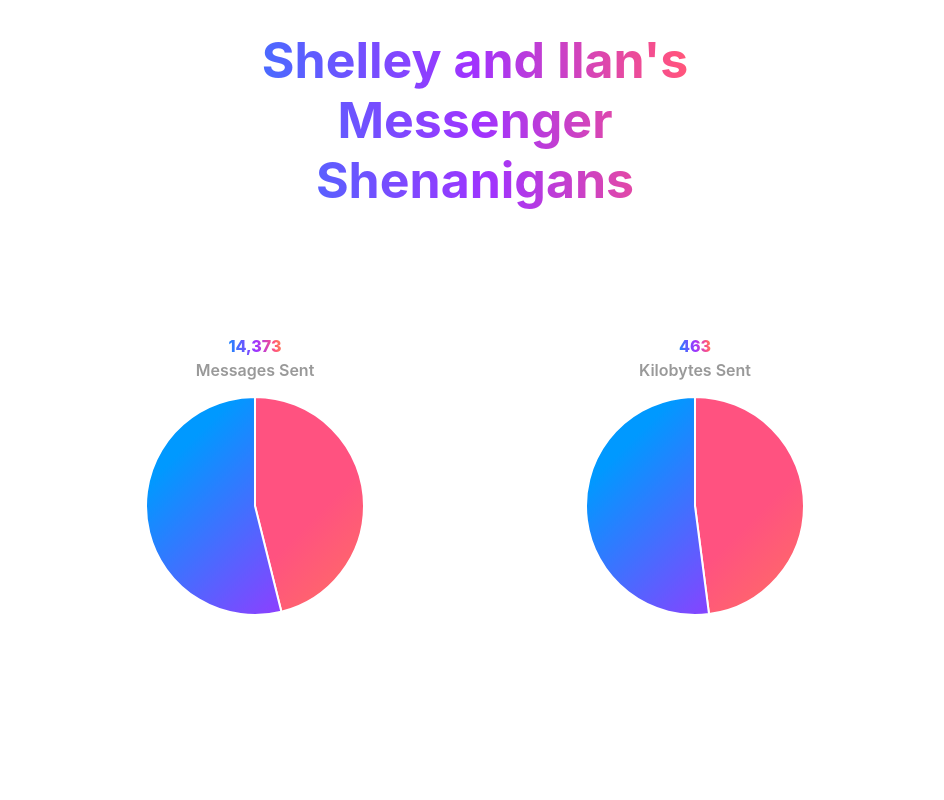
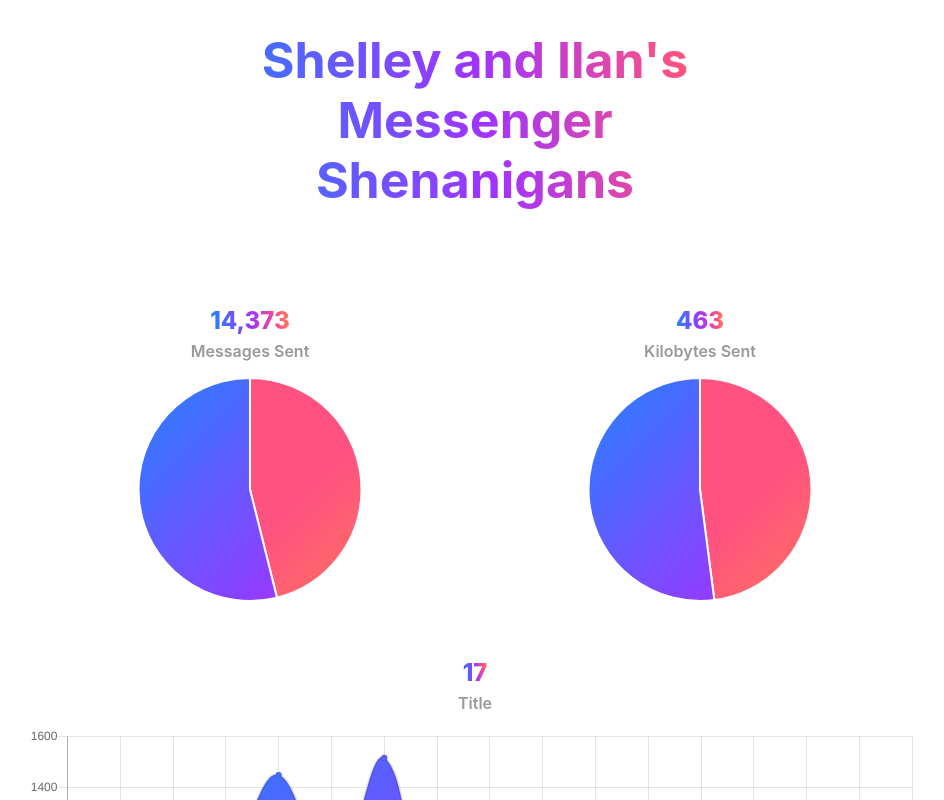
Before and after one commit to ibigio/messenger-stats, a React (Create React App) app: page / in a window 1280 px wide. Shown: the top 800 px of the page, without its empty margins (165-1109 px from the left). Built offline with nearby package versions, Linux system fonts and the light colour scheme.

Commit message:
Added chart for messages over time.

```diff
--- a/package.json
+++ b/package.json
@@ -7,6 +7,7 @@
     "@testing-library/jest-dom": "^5.11.6",
     "@testing-library/react": "^11.2.2",
     "@testing-library/user-event": "^12.2.2",
+    "chartjs-plugin-deferred": "^1.0.1",
     "gh-pages": "^3.1.0",
     "react": "^17.0.1",
     "react-chartjs-2": "^2.11.1",
--- a/src/App.js
+++ b/src/App.js
@@ -1,6 +1,8 @@
 import chat_data from './data/messages.json';
 import MyPie from './components/my_pie';
+import MyLine from './components/my_line';
 import styles from './App.module.css';
+import { monthToSeason, getSeasonOf } from './util';
 
 const names = chat_data.participants.map(p => p.name);
 const firstNames = names.map(n => n.split(' ')[0]);
@@ -17,36 +19,77 @@
     .length
 ));
 
+const messagesOverTime = (() => {
+  const dates = chat_data.messages
+    .map(m => m.timestamp_ms)
+    .sort()
+    .map(m => new Date(m));
+
+  const seasons = [];
+  const counts = [];
+
+  let curSeason = getSeasonOf(dates[0]);
+  let curCount = 0;
+
+  dates.forEach(d => {
+    if (getSeasonOf(d) == curSeason) {
+      curCount++;
+    } else {
+      seasons.push(curSeason);
+      counts.push(curCount);
+      curSeason = getSeasonOf(d);
+      curCount = 0;
+    }
+  });
+  // necessary to avoid off by one
+  seasons.push(curSeason);
+  counts.push(curCount);
+
+  return {
+    seasons: seasons,
+    counts: counts,
+  };
+})();
+
 const colorful = s => (
   <span className={styles.colorful}>{s}</span>
 );
 
-
-const App = () => {
-
-  const data1 = {
+const totalMessagesSentData = {
   units: totalMessagesSent.reduce((total, v) => total + v),
   title: "Messages Sent",
   values: totalMessagesSent,
   labels: firstNames
 };
 
-  const data2 = {
+const totalBytesSentData = {
   units: totalBytesSent.map(x => Math.round(x / 1000)).reduce((total, v) => total + v),
   title: "Kilobytes Sent",
   values: totalBytesSent.map(x => Math.round(x / 1000)),
   labels: firstNames
 };
 
+const messagesOverTimeData = {
+  units: messagesOverTime.counts.length,
+  title: "Title",
+  values: messagesOverTime.counts,
+  labels: messagesOverTime.seasons,
+};
+
+
+const App = () => {
+
   return <>
     <div className={styles.app_container}>
       <div className={styles.center}>
         <h1 className={styles.header} >Shelley and Ilan's Messenger Shenanigans</h1>
       </div>
-      <div className={styles.grid}>
-        <MyPie data={data1} />
-        <MyPie data={data2} />
+      <div className={styles.grid1}>
+        <MyPie data={totalMessagesSentData} />
+        <MyPie data={totalBytesSentData} />
       </div>
+      <MyLine data={messagesOverTimeData} />
+
     </div>
   </>
 }
--- a/src/App.module.css
+++ b/src/App.module.css
@@ -1,5 +1,6 @@
 .app_container {
-  padding: 0 200px;
+  max-width: 900px;
+  margin: 0 auto;
 }
 
 .header {
@@ -10,14 +11,15 @@
   font-size: 50px;
   text-align: center;
   margin: 30px auto;
-  padding-bottom: 80px;
+  margin-bottom: 80px;
 }
 
 .center {
   margin: 0 auto;
 }
 
-.grid {
+.grid1 {
   display: grid;
   grid-template-columns: 1fr 1fr;
+  padding-bottom: 40px;
 }
--- /dev/null
+++ b/src/components/my_line.js
@@ -0,0 +1,48 @@
+import { Line } from 'react-chartjs-2';
+import styles from './my_pie.module.css';
+import { numberWithCommas } from '../util';
+import 'chartjs-plugin-deferred';
+
+export default function MyLine({ data }) {
+
+    const { title, units, values, labels } = data;
+
+    const start1 = 0;
+    const end1 = 700;
+
+    const dataFunc = canvas => {
+        const ctx = canvas.getContext("2d");
+        const gradient = ctx.createLinearGradient(start1, start1, end1, end1);
+        gradient.addColorStop(0, '#0099ff');
+        gradient.addColorStop(0.5, '#a033ff');
+        gradient.addColorStop(0.8, '#ff5280');
+        gradient.addColorStop(0.9, '#ff7061');
+        return {
+            labels: labels,
+            datasets: [{
+                data: values,
+                backgroundColor: gradient,
+            }],
+        }
+    };
+
+    const options = {
+        legend: {
+            display: false
+        },
+        plugins: {
+            deferred: { yOffset: '80%' }
+        }
+    }
+
+    return (
+        <div>
+            <p className={styles.title}>
+                <div className={styles.colorful}>{numberWithCommas(units)}</div> <br /> {title}
+            </p>
+            <div>
+                <Line data={dataFunc} options={options} />
+            </div>
+        </div>
+    );
+}
--- a/src/components/my_pie.js
+++ b/src/components/my_pie.js
@@ -1,15 +1,12 @@
 import { Pie } from 'react-chartjs-2';
 import styles from './my_pie.module.css';
-
-function numberWithCommas(x) {
-    return x.toString().replace(/\B(?=(\d{3})+(?!\d))/g, ",");
-  }
+import { numberWithCommas } from '../util';
 
 export default function MyPie({ data }) {
 
     const { title, units, values, labels } = data;
 
-    const start1 = 100;
+    const start1 = 0;
     const end1 = 250;
 
     const start2 = 200;
@@ -36,6 +33,8 @@
     };
 
     const options = {
+        responsive: true,
+        maintainAspectRatio: true,
         legend: {
             display: false
         }
@@ -44,7 +43,7 @@
     return (
         <div>
             <p className={styles.title}>
-                <div className={styles.colorful}>{numberWithCommas(units)}</div> <br/> {title}
+                <div className={styles.colorful}>{numberWithCommas(units)}</div> <br /> {title}
             </p>
             <div>
                 <Pie data={dataFunc} options={options} />
--- a/src/components/my_pie.module.css
+++ b/src/components/my_pie.module.css
@@ -10,5 +10,10 @@
   color: transparent;
   font-weight: 800;
   display: inline-block;
-  margin-bottom: 4px;
+  margin-bottom: 6px;
+  font-size: 24px;
 }
+
+.chart_container {
+    background-color: #0099ff;
+}
--- /dev/null
+++ b/src/util.js
@@ -0,0 +1,31 @@
+
+const numberWithCommas = x => x.toString().replace(/\B(?=(\d{3})+(?!\d))/g, ",");
+
+const monthToSeason = m => {
+    switch (m+1) {
+        case 12:
+        case 1:
+        case 2:
+            return 'Winter';
+        case 3:
+        case 4:
+        case 5:
+            return 'Spring';
+        case 6:
+        case 7:
+        case 8:
+            return 'Summer';
+        case 9:
+        case 10:
+        case 11:
+            return 'Fall';
+        default:
+            console.log(m);
+    }
+};
+
+const getSeasonOf = date => {
+    return monthToSeason(date.getMonth());// + " " + date.getFullYear() % 1000;
+};
+
+export { numberWithCommas, monthToSeason, getSeasonOf };
```
Also changed, not shown: 1 other file (tests, documents, lock files or other folders). Lines whose indentation alone changed are shown as unchanged.
